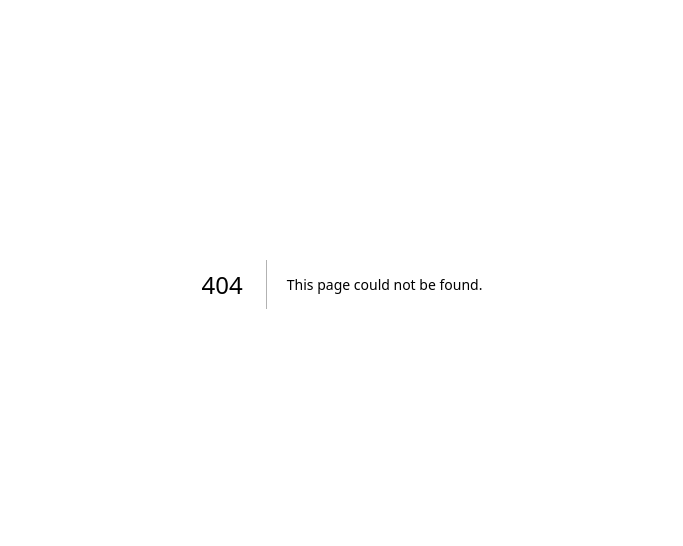
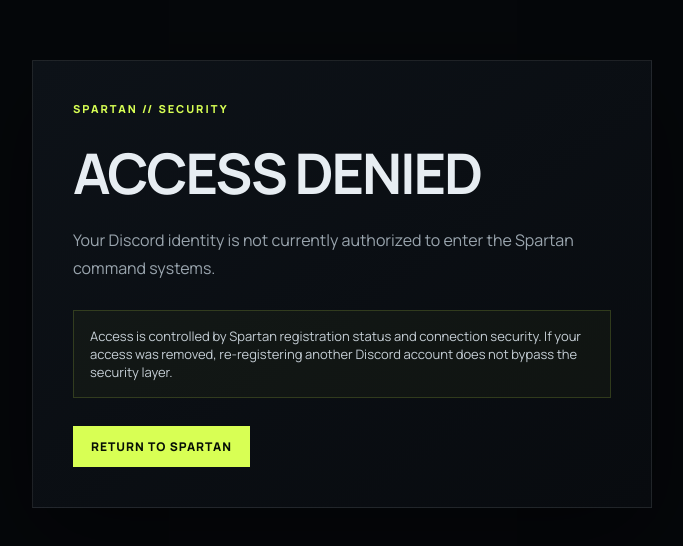
Before and after one commit to shadowjuice69/Spartan, a Next.js app: page /access-denied in a window 1280 px wide. Before the commit this address had no page. Shown: the part 116-662 px from the top of the page, without its empty margins (298-981 px from the left). Built offline with nearby package versions, Linux system fonts and the light colour scheme.

Commit message:
spartan dashboard: add centralized access denied page

```diff
--- /dev/null
+++ b/app/access-denied/page.tsx
@@ -0,0 +1,13 @@
+export default function AccessDeniedPage() {
+  return (
+    <main style={{ minHeight: '100vh', background: '#05070a', color: '#e7edf2', display: 'grid', placeItems: 'center', padding: 24, fontFamily: 'Manrope, system-ui, sans-serif' }}>
+      <section style={{ width: 'min(620px, 100%)', border: '1px solid rgba(255,255,255,.09)', background: 'linear-gradient(145deg,#0d1218,#080b0f)', padding: 40, boxShadow: '0 30px 90px rgba(0,0,0,.45)' }}>
+        <div style={{ color: '#d8ff54', fontSize: 11, letterSpacing: '.18em', fontWeight: 800, marginBottom: 18 }}>SPARTAN // SECURITY</div>
+        <h1 style={{ margin: 0, fontSize: 'clamp(32px, 6vw, 56px)', letterSpacing: '-.04em' }}>ACCESS DENIED</h1>
+        <p style={{ color: '#9aa5ae', lineHeight: 1.7, maxWidth: 520 }}>Your Discord identity is not currently authorized to enter the Spartan command systems.</p>
+        <div style={{ marginTop: 28, padding: 16, border: '1px solid rgba(216,255,84,.16)', background: 'rgba(216,255,84,.03)', color: '#c5ced5', fontSize: 13 }}>Access is controlled by Spartan registration status and connection security. If your access was removed, re-registering another Discord account does not bypass the security layer.</div>
+        <a href="/" style={{ display: 'inline-block', marginTop: 28, color: '#071006', background: '#d8ff54', padding: '12px 18px', textDecoration: 'none', fontWeight: 900, fontSize: 12, letterSpacing: '.08em' }}>RETURN TO SPARTAN</a>
+      </section>
+    </main>
+  )
+}
```
